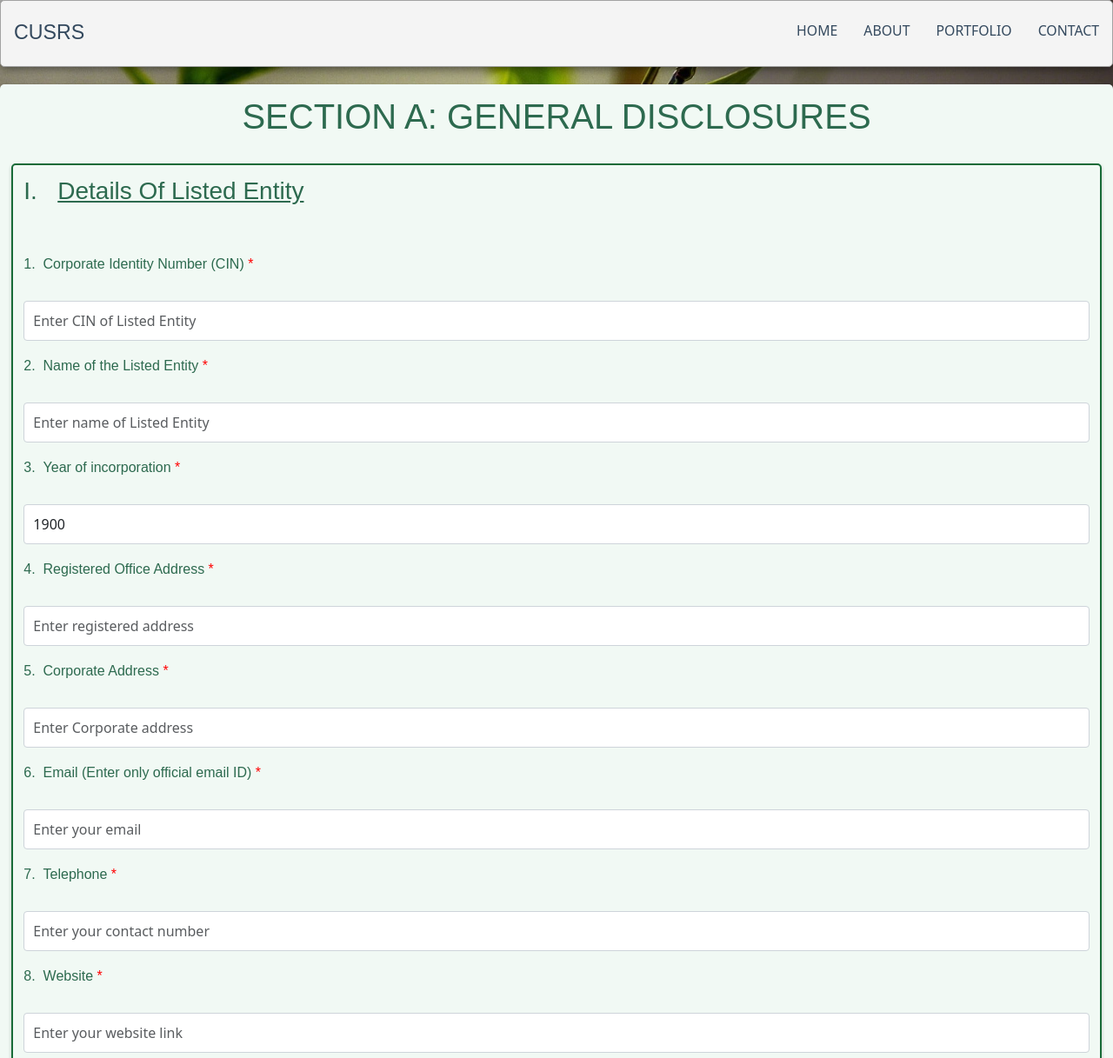
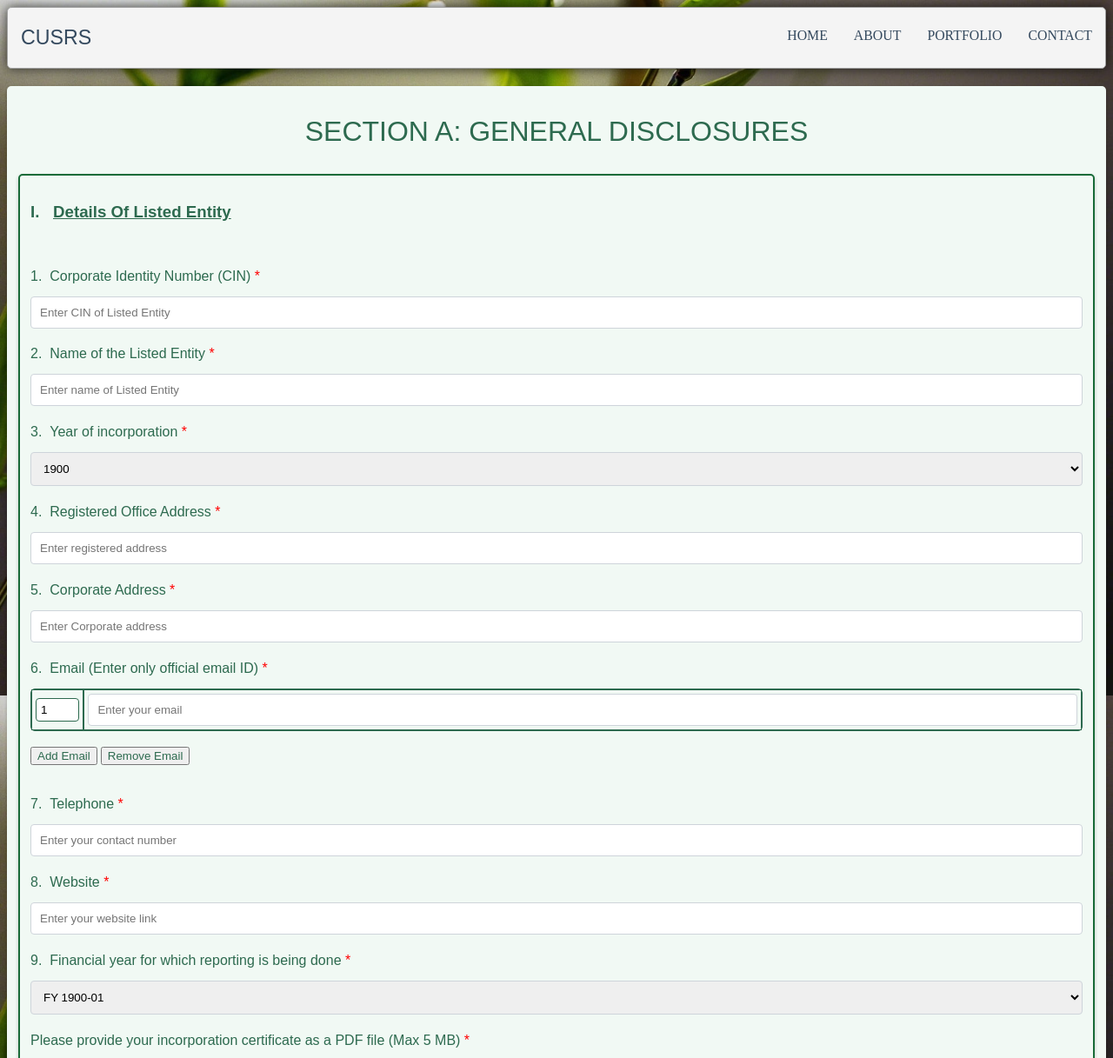
Before and after one commit to PriyaKumari03/iiic-, a PHP site: page /sec_A/sec_A.php in a window 1280 px wide. Shown: the top 1217 px of the page at 87% size. Run offline with PHP 8.4, Linux system fonts and the light colour scheme.

Commit message:
Alignment issue fixed and add more than one email.

```diff
--- a/sec_A/sec_A.php
+++ b/sec_A/sec_A.php
@@ -15,7 +15,6 @@
     <meta charset="utf-8">
     <meta name="viewport" content="width=device-width, initial-scale=1">
 
-    <link rel="stylesheet" href="https://cdn.jsdelivr.net/npm/bootstrap@5.3.0/css/bootstrap.min.css">
     <link rel="stylesheet" href="sec_A.css">
     <style>
         .hidden {
@@ -122,10 +121,22 @@
                 <div class="policy">
                     <label for="email" class="form-label">6. &nbsp;Email (Enter only official email ID)<span style="color: red;"> * </span></label>
                 </div>
-            <input type="text" class="form-control" id="email" name="email" placeholder="Enter your email" required>
-            <p id="emailValidationMessage"></p>
+                <div id="email">
+                    <table id="p_email">
+                        <tbody>
+                            <tr>
+                                <td style="width:5%;"><input type="number" id="email" name="email[]" class="table-control" required value="1" readonly></td>
+                                <td><input type="email" class="form-control" id="email" name="email[]" id="inputmail" name="inputEmail" placeholder="Enter your email" required></td>
+                            </tr>
+                        </tbody>
+                    </table>
+                    <div></br>
+                        <button class="add-remove-row-btn form-label" type="button" onclick="addBottomRow('email')">Add Email</button>
+                        <button class="add-remove-row-btn form-label" type="button" onclick="removeBottomRow('email')">Remove Email</button>
                     </div>
-          <!-- Email End -->
+                </div>
+            </div>
+            <!-- Email Start -->
 
             <!-- Telephone Start -->
             <div class="mb-3">
@@ -223,7 +234,7 @@
             <div class="policy">
               <label for="puc" class="form-label">11. &nbsp;Paid-up Capital<span style="color: red;"> * </span></label>
             </div>
-            <input type="text" class="form-control" id="puc" name="puc" required pattern="[0-9]+">
+            <input type="text" class="form-control" id="puc" name="puc" required">
          </div>
          <!-- Paid-up Capital End -->
 
@@ -374,11 +385,11 @@
                 </tbody>
               </table>
               <div>
-                <input type="number" id="indexInput14" placeholder="Enter S.No.">
-                <button class="add-remove-row-btn form-label" type="button" onclick="addRowAtIndex14()">Add S.No.</button>
-                <button class="add-remove-row-btn form-label" type="button" onclick="removeSpecificRow14()">Remove S.No.</button>
-                <button class="add-remove-row-btn form-label" type="button" onclick="addBottomRow14()">Add Row</button>
-                <button class="add-remove-row-btn form-label" type="button" onclick="removeBottomRow14()">Remove Row</button>
+                <input type="number" id="indexInput_doba" placeholder="Enter S.No.">
+                <button class="add-remove-row-btn form-label" type="button" onclick="addRowAtIndex('doba')">Add S.No.</button>
+                <button class="add-remove-row-btn form-label" type="button" onclick="removeSpecificRow('doba')">Remove S.No.</button>
+                <button class="add-remove-row-btn form-label" type="button" onclick="addBottomRow('doba')">Add Row</button>
+                <button class="add-remove-row-btn form-label" type="button" onclick="removeBottomRow('doba')">Remove Row</button>
               </div>
             </div>
           </div>
@@ -409,11 +420,11 @@
                 </tbody>
               </table>
               <div>
-                <input type="number" id="indexInput15" placeholder="Enter S.No.">
-                <button class="add-remove-row-btn form-label" type="button" onclick="addRowAtIndex15()">Add S.No.</button>
-                <button class="add-remove-row-btn form-label" type="button" onclick="removeSpecificRow15()">Remove S.No.</button>
-                <button class="add-remove-row-btn form-label" type="button" onclick="addBottomRow15()">Add Row</button>
-                <button class="add-remove-row-btn form-label" type="button" onclick="removeBottomRow15()">Remove Row</button>
+                <input type="number" id="indexInput_dops" placeholder="Enter S.No.">
+                <button class="add-remove-row-btn form-label" type="button" onclick="addRowAtIndex('dops')">Add S.No.</button>
+                <button class="add-remove-row-btn form-label" type="button" onclick="removeSpecificRow('dops')">Remove S.No.</button>
+                <button class="add-remove-row-btn form-label" type="button" onclick="addBottomRow('dops')">Add Row</button>
+                <button class="add-remove-row-btn form-label" type="button" onclick="removeBottomRow('dops')">Remove Row</button>
               </div>
             </div>
           </div>
@@ -932,11 +943,11 @@
                 <tbody>
               </table>
               <div>
-                <input type="number" id="indexInput21" placeholder="Enter S.No.">
-                <button class="add-remove-row-btn form-label" type="button" onclick="addRowAtIndex21()">Add S.No.</button>
-                <button class="add-remove-row-btn form-label" type="button" onclick="removeSpecificRow21()">Remove S.No.</button>
-                <button class="add-remove-row-btn form-label" type="button" onclick="addBottomRow21()">Add Row</button>
-                <button class="add-remove-row-btn form-label" type="button" onclick="removeBottomRow21()">Remove Row</button>
+                <input type="number" id="indexInput_holding" placeholder="Enter S.No.">
+                <button class="add-remove-row-btn form-label" type="button" onclick="addRowAtIndex('holding')">Add S.No.</button>
+                <button class="add-remove-row-btn form-label" type="button" onclick="removeSpecificRow('holding')">Remove S.No.</button>
+                <button class="add-remove-row-btn form-label" type="button" onclick="addBottomRow('holding')">Add Row</button>
+                <button class="add-remove-row-btn form-label" type="button" onclick="removeBottomRow('holding')">Remove Row</button>
               </div>
             </div>
           </div>
@@ -1137,11 +1148,11 @@
                 </tbody>
               </table>
               <div>
-                <input type="number" id="indexInput24" placeholder="Enter S.No.">
-                <button class="add-remove-row-btn form-label" type="button" onclick="addRowAtIndex24()">Add S.No.</button>
-                <button class="add-remove-row-btn form-label" type="button" onclick="removeSpecificRow24()">Remove S.No.</button>
-                <button class="add-remove-row-btn form-label" type="button" onclick="addBottomRow24()">Add Row</button>
-                <button class="add-remove-row-btn form-label" type="button" onclick="removeBottomRow24()">Remove Row</button>
+                <input type="number" id="indexInput_overview" placeholder="Enter S.No.">
+                <button class="add-remove-row-btn form-label" type="button" onclick="addRowAtIndex('overview')">Add S.No.</button>
+                <button class="add-remove-row-btn form-label" type="button" onclick="removeSpecificRow('overview')">Remove S.No.</button>
+                <button class="add-remove-row-btn form-label" type="button" onclick="addBottomRow('overview')">Add Row</button>
+                <button class="add-remove-row-btn form-label" type="button" onclick="removeBottomRow('overview')">Remove Row</button>
               </div>
               </table>
             </div>
```
Lines whose indentation alone changed are shown as unchanged.
